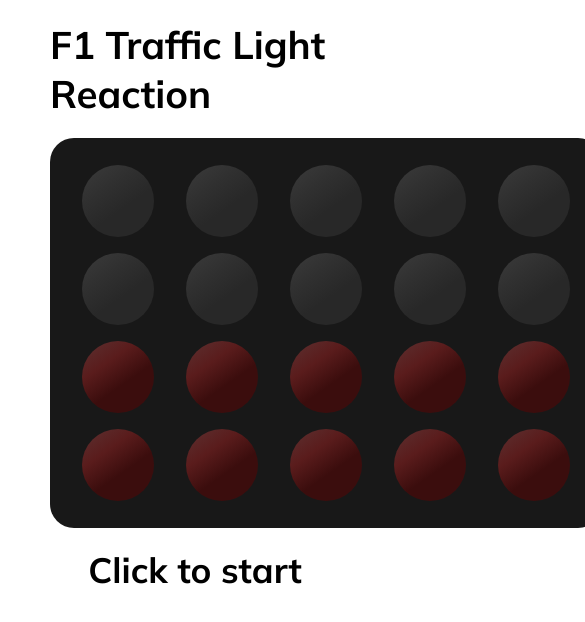
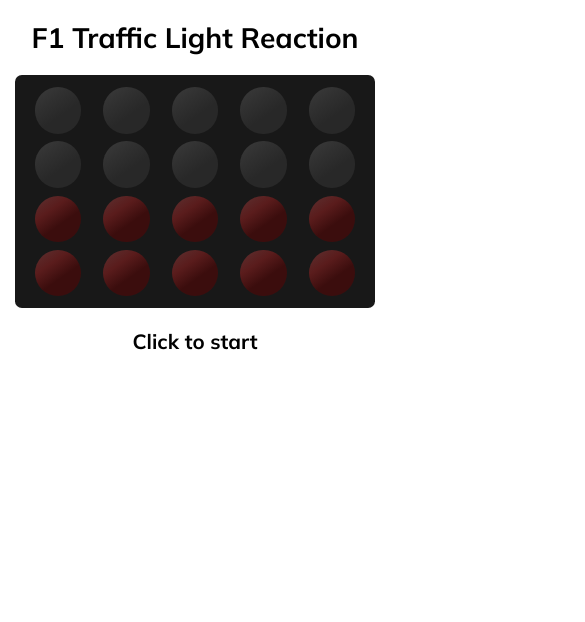
Before and after one commit to Cito2310/traffic-light-f1-reaction, a React (Vite) app: page / in a window 390 px wide. Shown: the top 622 px of the page, 585 px wide, since content can reach past the window. Built offline with nearby package versions, Linux system fonts and the light colour scheme.

Commit message:
Added responsive style

```diff
--- a/package.json
+++ b/package.json
@@ -1,7 +1,7 @@
 {
   "name": "traffic-light-f1-reaction",
   "private": true,
-  "version": "1.0.0",
+  "version": "1.1.0",
   "type": "module",
   "scripts": {
     "dev": "vite",
--- a/src/App.tsx
+++ b/src/App.tsx
@@ -7,7 +7,7 @@
 import { SectionText } from "./section-text/SectionText";
 
 import "./config.scss";
-
+import "./responsive.scss"
 
 export const App = () => {
     const { countdown, state, dispatch } = useContext(contextApp)
--- a/src/config.scss
+++ b/src/config.scss
@@ -10,7 +10,7 @@
     display: flex;
     flex-direction: column;
     font-family: Mulish, "Open Sans", Roboto, Calibri, Arial, Helvetica, sans-serif;
-    margin: 20px 50px 50px;
+    margin: 20px 50px 0;
 }
 
 #tap-screen {
--- /dev/null
+++ b/src/responsive.scss
@@ -0,0 +1,25 @@
+@media (min-width: 0px) and (max-width: 740px) {
+    .App {
+        margin: 20px 0 0;
+    }
+}
+
+@media (min-width: 0px) and (max-width: 670px) {
+    #section-traffic-light {
+        font-size: 12px;
+    }
+}
+
+@media (min-width: 0px) and (max-width: 520px) {
+    #section-title {
+        font-size: 3vw;
+    }
+
+    #section-traffic-light {
+        font-size: 2.2vw;
+    }
+
+    #section-text {
+        font-size: 2.4vw;
+    }
+}
--- a/src/section-text/section-text.scss
+++ b/src/section-text/section-text.scss
@@ -10,7 +10,7 @@
     }
 
     h3 {
-        font-size: 21px;
+        font-size: 1.3em;
         font-weight: 400;
         margin: 0 auto 0;
     }
--- a/src/section-traffic-light/section-traffic-light.scss
+++ b/src/section-traffic-light/section-traffic-light.scss
@@ -1,12 +1,13 @@
 #section-traffic-light {
     display: flex;
+    font-size: 15px;
 
     #container-traffic-light {
         background-color: #181818;
         display: flex;
         margin: auto;
-        padding: 1.2em 1em;
-        border-radius: 24px;
+        padding: 1em 1em;
+        border-radius: 0.8em;
     }
 }
 
@@ -15,10 +16,10 @@
     flex-direction: column;
 
     .light {
-        width: 72px;
+        width: 5.4em;
         aspect-ratio: 1;
         border-radius: 50%;
-        margin: 8px 16px;
+        margin: 0.45em 1.3em;
     }
 }
 
```
Also changed, not shown: 1 other file (tests, documents, lock files or other folders).
